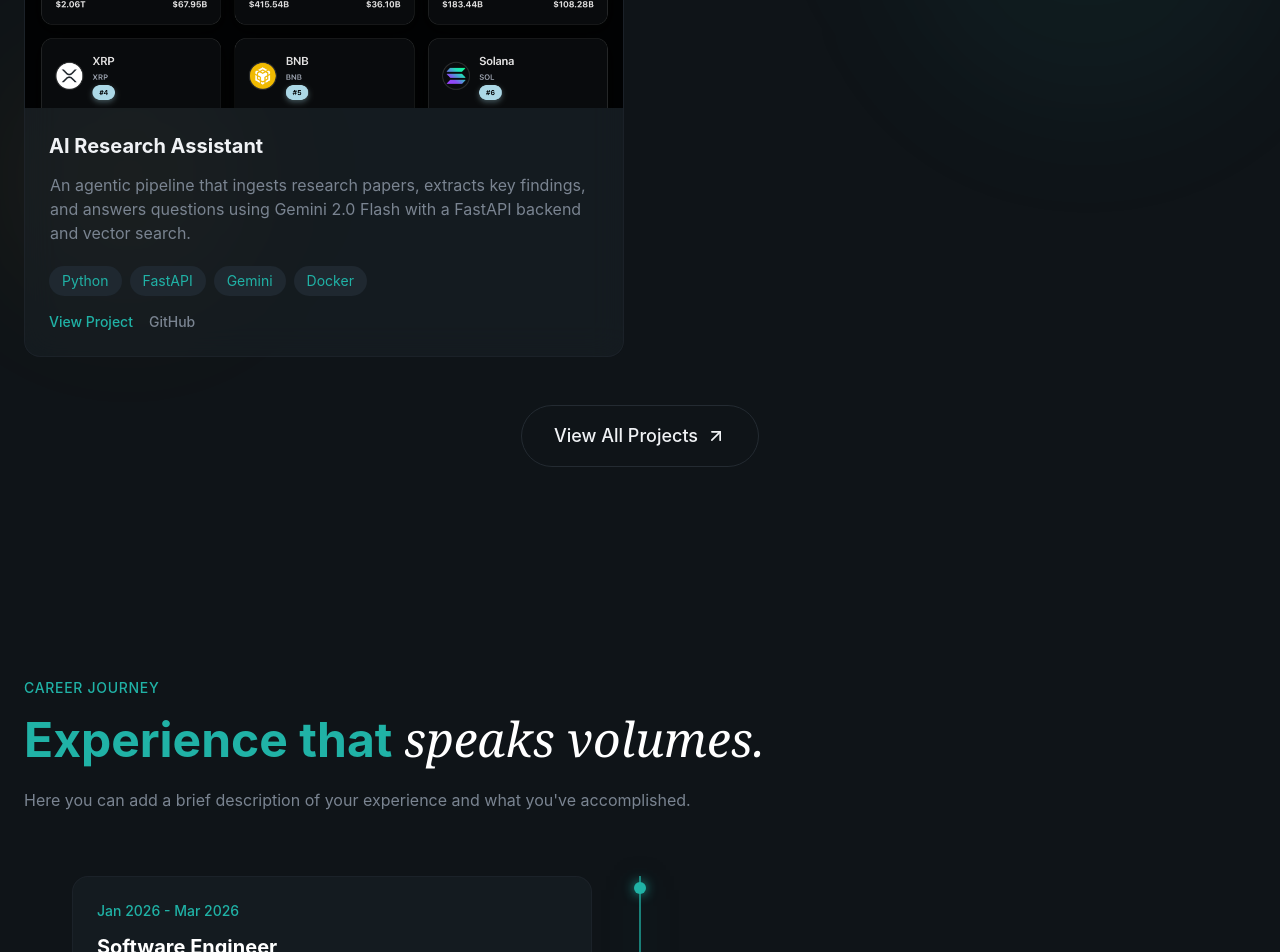
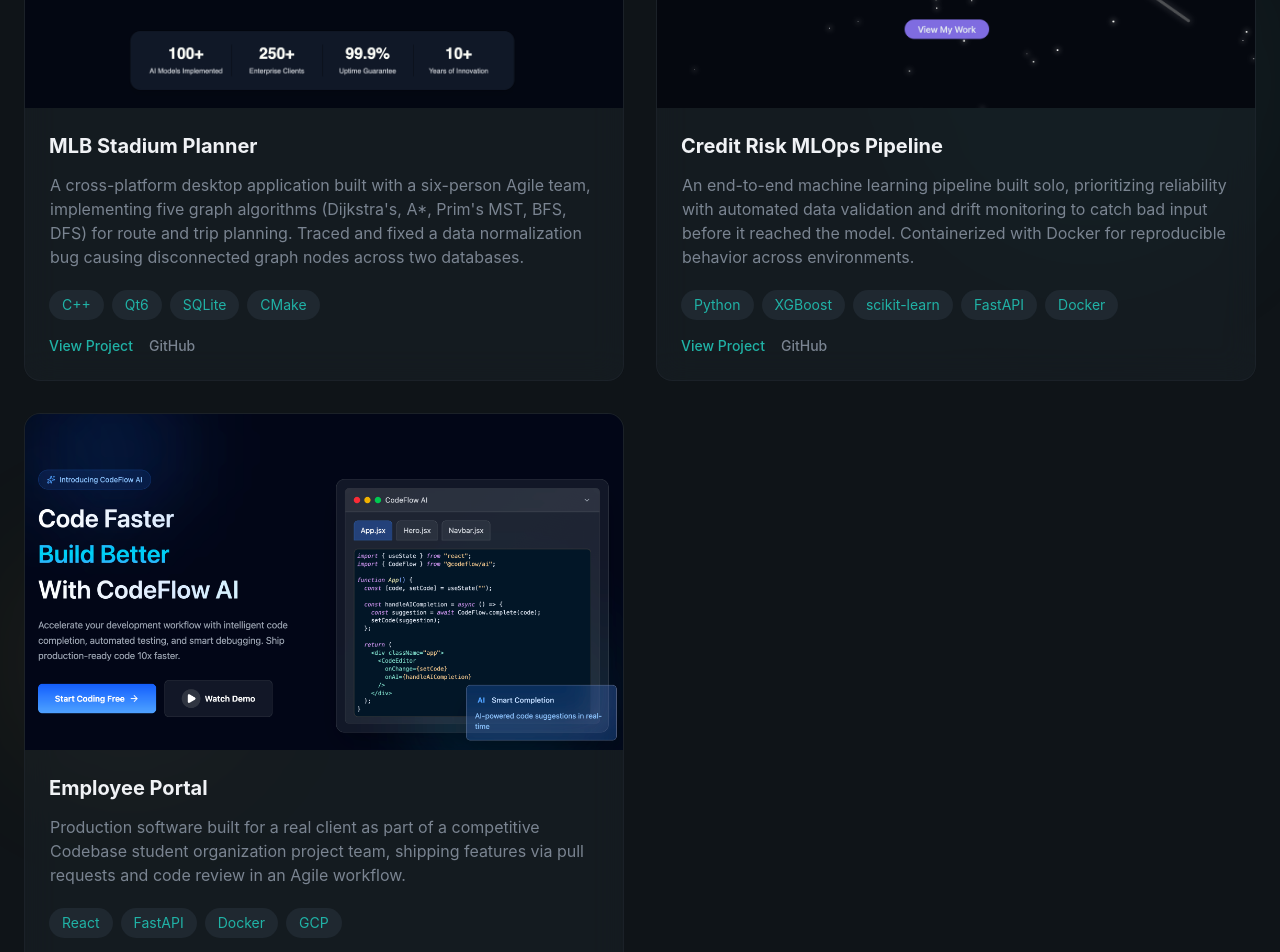
Before and after one commit to scottdl5338/modern-portfolio, a React (Vite) app: page / in a window 1280 px wide. Shown: the part 3420-4372 px from the top of the page. Built offline with nearby package versions, Linux system fonts and the light colour scheme.

Commit message:
Replace placeholder project with real portfolio projects
Add MLB Stadium Planner, Credit Risk MLOps Pipeline, and Employee
Portal projects from resume, replacing the AI Research Assistant placeholder.

```diff
--- a/src/sections/Projects.jsx
+++ b/src/sections/Projects.jsx
@@ -3,14 +3,31 @@ import { AnimatedBorderButton } from "@/components/AnimatedBorderButton";
 
 const projects = [
   {
-    title: "AI Research Assistant",
+    title: "MLB Stadium Planner",
     description:
-      "An agentic pipeline that ingests research papers, extracts key findings, and answers questions using Gemini 2.0 Flash with a FastAPI backend and vector search.",
-    image: "/projects/project1.png",
-    tags: ["Python", "FastAPI", "Gemini", "Docker"],
+      "A cross-platform desktop application built with a six-person Agile team, implementing five graph algorithms (Dijkstra's, A*, Prim's MST, BFS, DFS) for route and trip planning. Traced and fixed a data normalization bug causing disconnected graph nodes across two databases.",
+    image: "/projects/project2.png",
+    tags: ["C++", "Qt6", "SQLite", "CMake"],
     link: "#",
-    github: "https://github.com/user/project1",
-    wip: true,
+    github: "#",
+  },
+  {
+    title: "Credit Risk MLOps Pipeline",
+    description:
+      "An end-to-end machine learning pipeline built solo, prioritizing reliability with automated data validation and drift monitoring to catch bad input before it reached the model. Containerized with Docker for reproducible behavior across environments.",
+    image: "/projects/project3.png",
+    tags: ["Python", "XGBoost", "scikit-learn", "FastAPI", "Docker"],
+    link: "#",
+    github: "https://github.com/scottdl5338/Credit-Risk-MLOps",
+  },
+  {
+    title: "Employee Portal",
+    description:
+      "Production software built for a real client as part of a competitive Codebase student organization project team, shipping features via pull requests and code review in an Agile workflow.",
+    image: "/projects/project4.png",
+    tags: ["React", "FastAPI", "Docker", "GCP"],
+    link: "#",
+    github: "#",
   },
 ];
 
```
